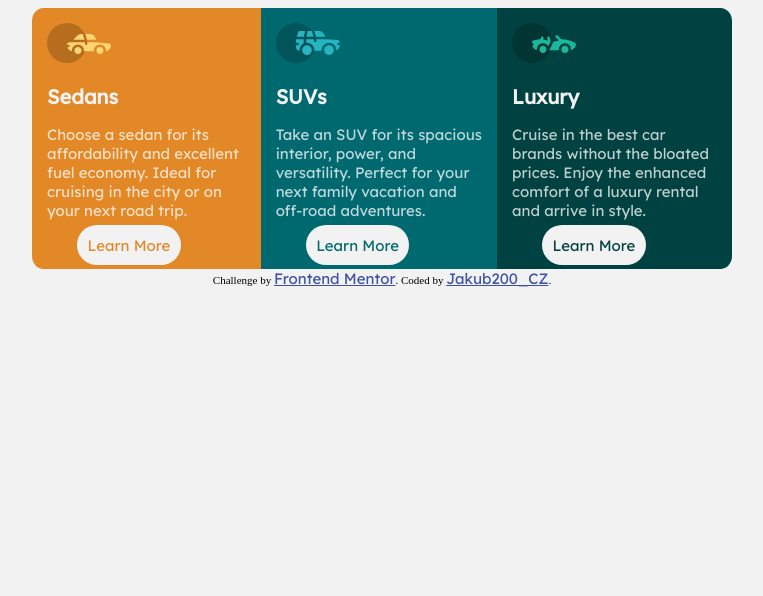
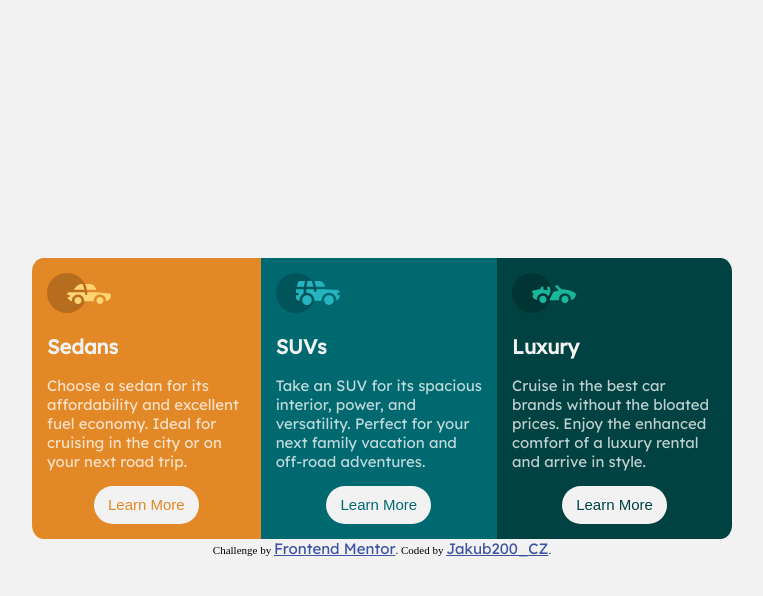
Before and after one commit to Jakub200CZ/Frontend-Mentor---3-column-preview-card-component, a plain HTML site: page index.html in a window 1280 px wide. Shown: the whole page, without its empty margins (258-1021 px from the left). Drawn offline with Linux system fonts and the light colour scheme.

Commit message:
Update design
Remove style from index.html and add to style.css

```diff
--- a/index.html
+++ b/index.html
@@ -6,116 +6,11 @@
   <meta name="viewport" content="width=device-width, initial-scale=1.0">
   <!-- displays site properly based on user's device -->
 
-  <link rel="icon" type="image/png" sizes="32x32" href="./images/favicon-32x32.png">
+  <link rel="icon" type="image/png" sizes="32x32" href="/img/favicon-32x32.png">
 
-  <title>Frontend Mentor | 3-column preview card component</title>
+  <title>Frontend Mentor | 3-column preview card component by Jakub200_CZ</title>
 
-  <!-- Feel free to remove these styles or customise in your own stylesheet 👍 -->
-  <style>
-    @import url('https://fonts.googleapis.com/css2?family=Lexend+Deca&display=swap');
-    @import url('https://fonts.googleapis.com/css2?family=Lexend+Deca&display=swap');
-
-    .attribution {
-      font-size: 11px;
-      text-align: center;
-      color: black;
-    }
-
-    .attribution a {
-      color: hsl(228, 45%, 44%);
-    }
-
-    * {
-      font-size: 15px;
-      color: hsla(0, 0%, 100%, 0.75);
-    }
-
-    body {
-      background-color: hsl(0, 0%, 95%);
-    }
-
-    h1 {
-      font-family: 'Lexend Deca', sans-serif;
-      color: hsl(0, 0%, 95%);
-      font-size: 20px;
-    }
-
-    p {
-      font-family: 'Lexend Deca', sans-serif;
-    }
-
-    a {
-      font-family: 'Lexend Deca', sans-serif;
-    }
-
-    div {
-      max-width: 700px;
-      margin: auto;
-
-    }
-
-    .def {
-      padding: 1rem;
-    }
-
-    .card1 {
-      background-color: hsl(31, 77%, 52%);
-      border-top-left-radius: 5%;
-      border-bottom-left-radius: 5%;
-    }
-
-    .card2 {
-      background-color: hsl(184, 100%, 22%);
-    }
-
-    .card3 {
-      background-color: hsl(179, 100%, 13%);
-      border-bottom-right-radius: 5%;
-      border-top-right-radius: 5%;
-    }
-
-    .flex {
-      display: flex;
-      flex-direction: row;
-
-    }
-
-    @media only screen and (max-width: 375px) {
-      .flex {
-        display: block !important;
-      }
-
-      .card1,
-      .card2,
-      .card3 {
-        border-radius: 2%;
-        margin: 1rem;
-      }
-    }
-
-    .general-button {
-      text-decoration: none;
-      background-color: hsl(0, 0%, 95%);
-      border-radius: 4rem;
-      padding: 0.7rem;
-      margin: 2rem;
-      /* transform: scale(1rem); */
-      border: none;
-      width: 5rem;
-    }
-
-    .BTN1 {
-      color: hsl(31, 77%, 52%);
-    }
-
-    .BTN2 {
-      color: hsl(184, 100%, 22%);
-    }
-
-    .BTN3 {
-      color: hsl(179, 100%, 13%);
-    }
-  </style>
+  <link rel="stylesheet" href="style.css">
 </head>
 
 <body>
@@ -124,51 +19,30 @@
   <div class="MAIN flex">
 
     <section class="def card1">
-      <svg width="64" height="40" xmlns="http://www.w3.org/2000/svg">
-        <g fill="none" fill-rule="evenodd">
-          <circle fill="#000" opacity=".201" cx="20" cy="20" r="20" />
-          <path
-            d="M52.936 24.11c1.942 0 3.517 1.542 3.517 3.445 0 1.903-1.575 3.445-3.517 3.445s-3.516-1.542-3.516-3.445c0-1.903 1.574-3.445 3.516-3.445zm-21.957 0c1.942 0 3.517 1.542 3.517 3.445 0 1.903-1.575 3.445-3.517 3.445s-3.516-1.542-3.516-3.445c0-1.903 1.574-3.445 3.516-3.445zm6.948-4.848v1.429c0 .716.61 1.293 1.348 1.259a1.295 1.295 0 001.225-1.295v-1.393h8.256l13.483 1.313c.956.093 1.676.881 1.676 1.814 0 2.89-2.126 5.303-4.926 5.819.397-3.557-2.458-6.62-6.053-6.62-3.646 0-6.504 3.14-6.039 6.723h-9.879c.466-3.588-2.397-6.722-6.039-6.722-3.595 0-6.45 3.062-6.052 6.62-2.14-.398-3.916-1.912-4.61-3.931h1.142c.731 0 1.32-.598 1.285-1.322-.033-.678-.629-1.2-1.322-1.2H20v-.251c0-1.274 1.066-2.243 2.306-2.243h15.62zM42.59 11c2.645 0 4.99 1.556 5.972 3.963l.726 1.779H40.17L38.413 11h4.178zm-6.865 0l1.758 5.741H26.505l3.357-3.654A6.502 6.502 0 0134.644 11h1.082z"
-            fill="#FFD473" fill-rule="nonzero" />
-        </g>
-      </svg>
+      <img src="/img/icon-sedans.svg">
       <h1>Sedans</h1>
       <p>Choose a sedan for its affordability and excellent fuel economy. Ideal for cruising in the city
         or on your next road trip.</p>
-      <a class="general-button BTN1" href="#"> Learn More </a>
+      <button class="general-button BTN1" href="#"> Learn More </button>
     </section>
 
 
     <section class="def card2">
-      <svg width="64" height="40" xmlns="http://www.w3.org/2000/svg">
-        <g fill="none" fill-rule="evenodd">
-          <circle fill="#000" opacity=".201" cx="20" cy="20" r="20" />
-          <path
-            d="M31.002 22.358c2.917 0 5.18 2.593 4.762 5.506a4.828 4.828 0 01-2.962 3.778 4.797 4.797 0 01-5.3-1.165c-1.188-1.26-1.235-2.613-1.263-2.613-.42-2.924 1.857-5.506 4.763-5.506zm22 0c3.457 0 5.798 3.567 4.41 6.744A4.816 4.816 0 0152.3 31.94a4.826 4.826 0 01-4.06-4.077c-.42-2.915 1.846-5.506 4.762-5.506zm-15.04-6.083v1.462a1.29 1.29 0 001.352 1.29c.693-.033 1.227-.631 1.227-1.326v-1.426h8.3l13.056.716a1.29 1.29 0 011.164.917c.27.895.446 1.477.563 1.87h-1.047c-.694 0-1.291.534-1.324 1.228a1.29 1.29 0 001.288 1.352h1.445c-.164 2.225-1.57 4.193-3.6 5.05.13-4.212-3.255-7.63-7.384-7.63-4.317 0-7.762 3.718-7.358 8.086h-7.285c.43-4.655-3.503-8.531-8.131-8.046v-3.543h7.734zm-10.312 0v4.308a7.4 7.4 0 00-4.006 7.274 3.874 3.874 0 01-3.642-3.864v-1.635h1.46a1.29 1.29 0 000-2.58h-1.461v-3.213l.003-.29h7.646zm14.986-8.196c2.65 0 5 1.592 5.984 4.055l.63 1.579a5.525 5.525 0 01-.065-.004l-.026-.002-.034-.002-.022-.002a4.178 4.178 0 00-.224-.006l-.098-.001h-.039l-.136-.001h-.052l-.326-.001H40.211L38.528 8.08zm-13.632 0l-1.122 5.616h-7.144l1.47-4.71a1.29 1.29 0 011.231-.906h5.565zm6.832 0l1.683 5.615h-7.007l1.121-5.615h4.203z"
-            fill="#26B5C0" fill-rule="nonzero" />
-        </g>
-      </svg>
+      <img src="/img/icon-suvs.svg">
       <h1>SUVs</h1>
       <p>Take an SUV for its spacious interior, power, and versatility. Perfect for your next family vacation
         and off-road adventures.</p>
-      <a class="general-button BTN2" href="#"> Learn More </a>
+      <button class="general-button BTN2" href="#"> Learn More </button>
     </section>
 
 
 
     <section class="def card3">
-      <svg width="64" height="40" xmlns="http://www.w3.org/2000/svg">
-        <g fill="none" fill-rule="evenodd">
-          <circle fill="#000" opacity=".201" cx="20" cy="20" r="20" />
-          <path
-            d="M30.98 22.835c1.941 0 3.516 1.604 3.516 3.583 0 1.978-1.575 3.582-3.517 3.582s-3.516-1.604-3.516-3.582c0-1.979 1.574-3.583 3.516-3.583zm21.956 0c1.942 0 3.517 1.604 3.517 3.583 0 1.978-1.575 3.582-3.517 3.582s-3.516-1.604-3.516-3.582c0-1.979 1.574-3.583 3.516-3.583zm-9.143-10.45a1.27 1.27 0 011.819 0l3.715 3.784c4.444-.115 9.7 1.142 13.964 3.753.387.237.624.664.624 1.124 0 3.006-2.126 5.514-4.926 6.05.397-3.698-2.458-6.882-6.053-6.882-3.646 0-6.504 3.264-6.039 6.99h-9.669c.76-1.544.993-2.026 1.337-2.711l.082-.162c.421-.835 1.056-2.07 2.883-5.65 1.68-.023 3.47-.408 5.247-1.403l-2.984-3.04a1.328 1.328 0 010-1.854zm-7.68 1.064c.683-.2 1.395.202 1.592.898l.749 2.652a3.46 3.46 0 01-.247 2.51l-1.733 3.395-.216.424c-1.07-1.89-3.06-3.114-5.279-3.114-3.595 0-6.45 3.184-6.052 6.885-1.832-.347-3.414-1.537-4.278-3.276a1.331 1.331 0 01.117-1.376l.955-1.303-1.325-1.295c-.751-.735-.376-2.024.64-2.231l6.614-1.346.13-.026c.092-.019.145-.03.157-.031.314-.146 1.07-.591 1.07-1.506 0-.734.592-1.327 1.316-1.31.712.016 1.268.662 1.256 1.388a4.11 4.11 0 01-.348 1.611 22.69 22.69 0 014.7 1.146l-.7-2.473a1.314 1.314 0 01.882-1.622z"
-            fill="#19B89D" fill-rule="nonzero" />
-        </g>
-      </svg>
+      <img src="/img/icon-luxury.svg">
       <h1>Luxury</h1>
       <p>Cruise in the best car brands without the bloated prices. Enjoy the enhanced comfort of a luxury
         rental and arrive in style.</p>
-      <a class="general-button BTN3" href="#"> Learn More </a>
+      <button class="general-button BTN3" href="#"> Learn More </button>
     </section>
 
   </div>
--- /dev/null
+++ b/style.css
@@ -0,0 +1,114 @@
+@import url('https://fonts.googleapis.com/css2?family=Lexend+Deca&display=swap');
+@import url('https://fonts.googleapis.com/css2?family=Lexend+Deca&display=swap');
+
+.attribution {
+  font-size: 11px;
+  text-align: center;
+  color: black;
+}
+
+.attribution a {
+  color: hsl(228, 45%, 44%);
+}
+
+* {
+  font-size: 15px;
+  color: hsla(0, 0%, 100%, 0.75);
+  word-wrap: unset;
+}
+
+body {
+  background-color: hsl(0, 0%, 95%);
+  min-height: 100vh;
+  display: grid;
+  place-content: center;
+}
+
+h1 {
+  font-family: 'Lexend Deca', sans-serif;
+  color: hsl(0, 0%, 95%);
+  font-size: 20px;
+}
+
+p {
+  font-family: 'Lexend Deca', sans-serif;
+}
+
+a {
+  font-family: 'Lexend Deca', sans-serif;
+}
+
+div {
+  max-width: 700px;
+  margin: auto;
+
+}
+
+.def {
+  padding: 1rem;
+}
+
+.card1 {
+  background-color: hsl(31, 77%, 52%);
+  border-top-left-radius: 5%;
+  border-bottom-left-radius: 5%;
+}
+
+.card2 {
+  background-color: hsl(184, 100%, 22%);
+}
+
+.card3 {
+  background-color: hsl(179, 100%, 13%);
+  border-bottom-right-radius: 5%;
+  border-top-right-radius: 5%;
+}
+
+.flex {
+  display: flex;
+  flex-direction: row;
+
+}
+
+@media only screen and (max-width: 375px) {
+  .flex {
+    display: block !important;
+  }
+
+  .card1,
+  .card2,
+  .card3 {
+    border-radius: 2%;
+    margin: 1rem;
+  }
+}
+
+.general-button {
+  text-decoration: none;
+  background-color: hsl(0, 0%, 95%);
+  border-radius: 4rem;
+  padding: 0.7rem;
+  margin: auto;
+  text-align: center;
+  display: flex;
+  justify-content: center;
+  border: none;
+  width: 7rem;
+  cursor: pointer;
+}
+
+.BTN1 {
+  color: hsl(31, 77%, 52%);
+}
+
+.BTN2 {
+  color: hsl(184, 100%, 22%);
+}
+
+.BTN3 {
+  color: hsl(179, 100%, 13%);
+}
+
+html {
+height: 100%;
+}
```
Also changed, not shown: img/favicon-32x32.png (added), img/icon-luxury.svg (added), img/icon-sedans.svg (added), img/icon-suvs.svg (added).
